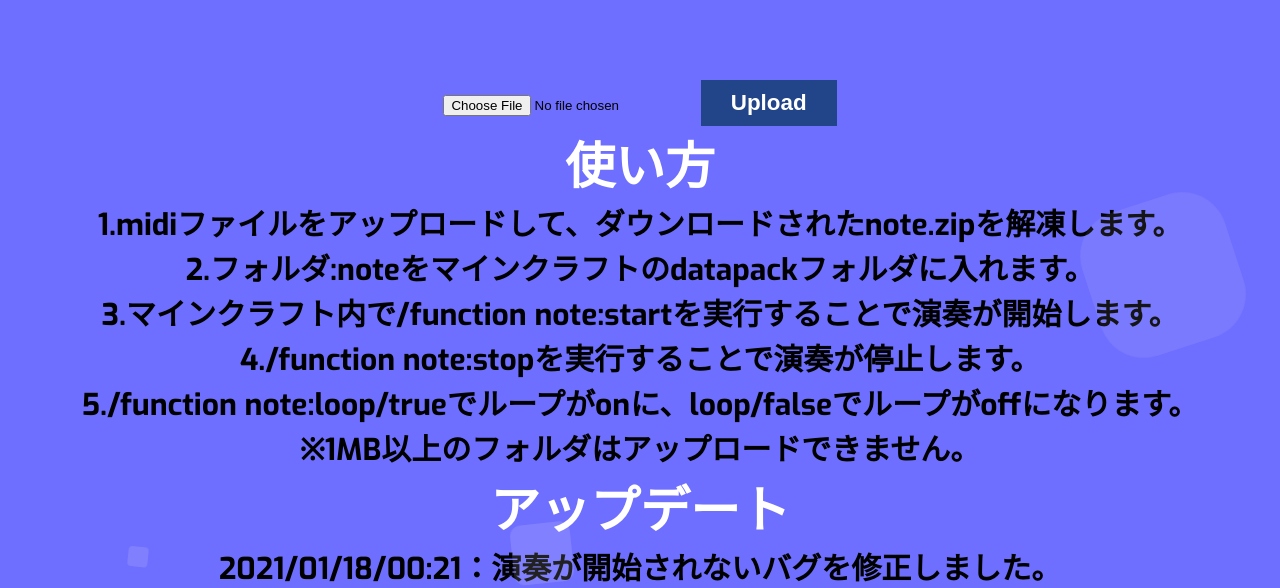
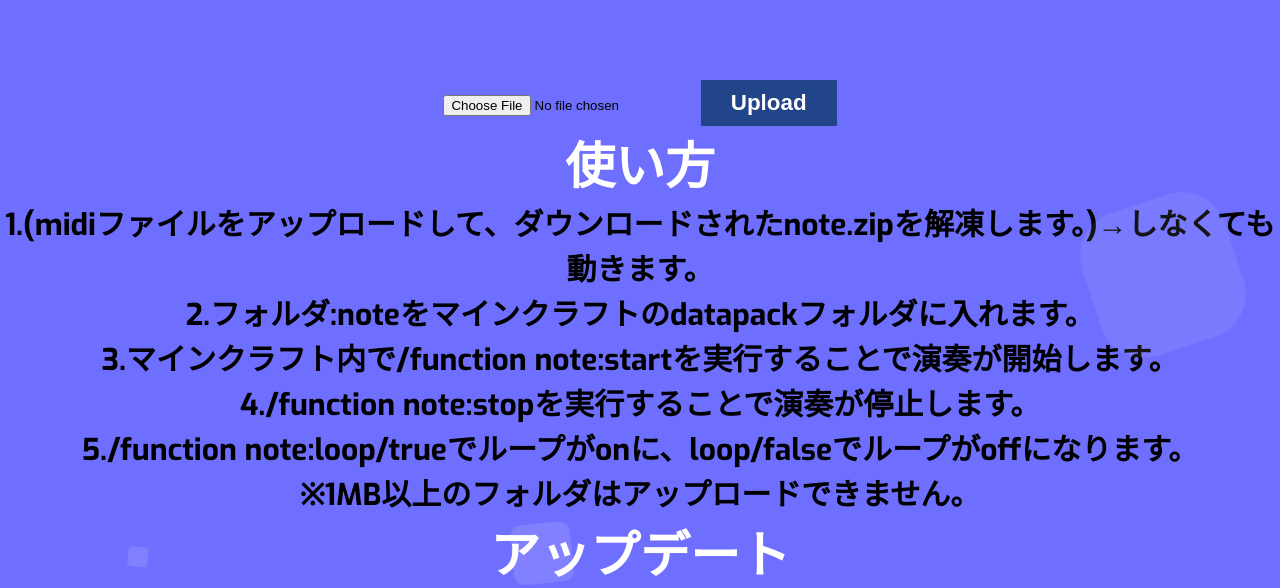
Before and after one commit to matcha1024/matcha1024-heroku, a Flask app: page /mc-note-functionner in a window 1280 px wide. Shown: the top 588 px of the page. Run offline with Flask 2, Linux system fonts and the light colour scheme.

Commit message:
change text

```diff
--- a/templates/index2.html
+++ b/templates/index2.html
@@ -408,7 +408,7 @@ body{
       <button>Upload</button>
     </form>
         <h1>使い方</h1>
-        <h2>1.midiファイルをアップロードして、ダウンロードされたnote.zipを解凍します。</h2>
+        <h2>1.(midiファイルをアップロードして、ダウンロードされたnote.zipを解凍します。)→しなくても動きます。</h2>
         <h2>2.フォルダ:noteをマインクラフトのdatapackフォルダに入れます。</h2>
         <h2>3.マインクラフト内で/function note:startを実行することで演奏が開始します。</h2>
         <h2>4./function note:stopを実行することで演奏が停止します。</h2>
```
